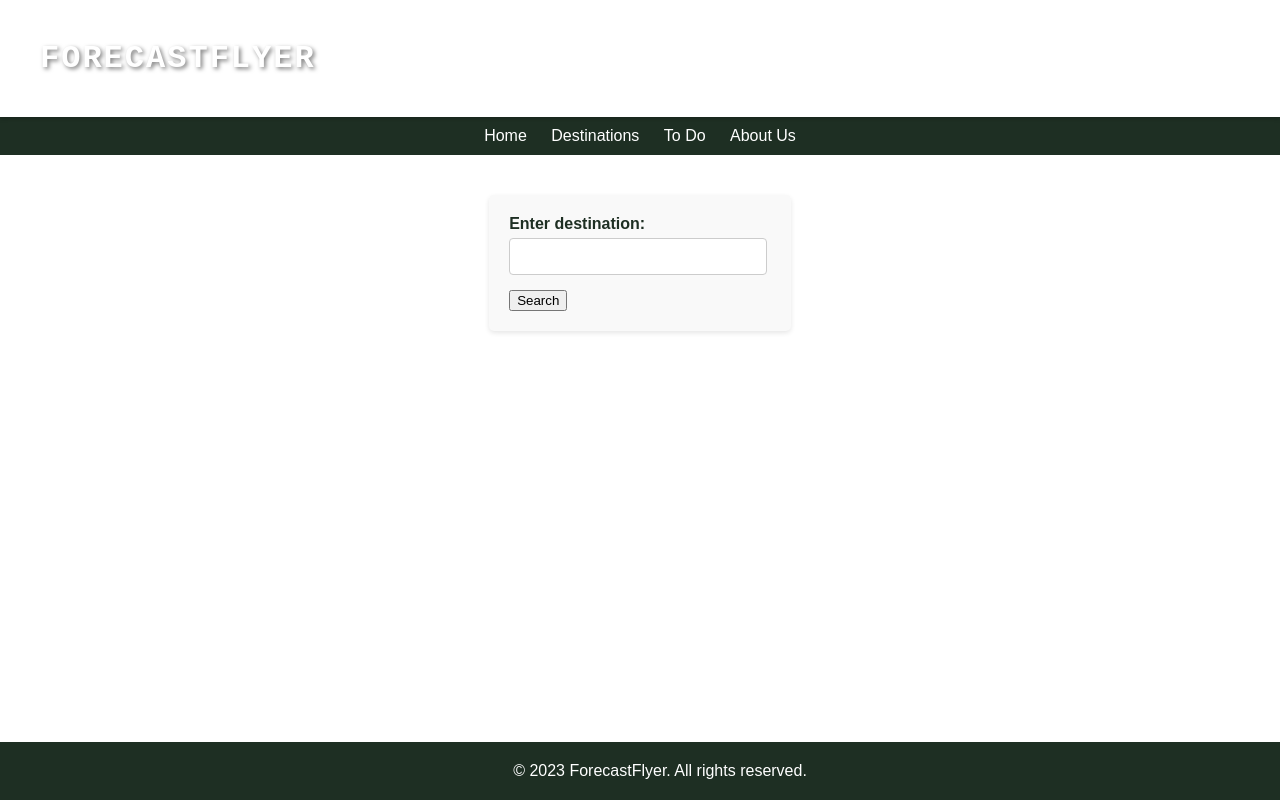
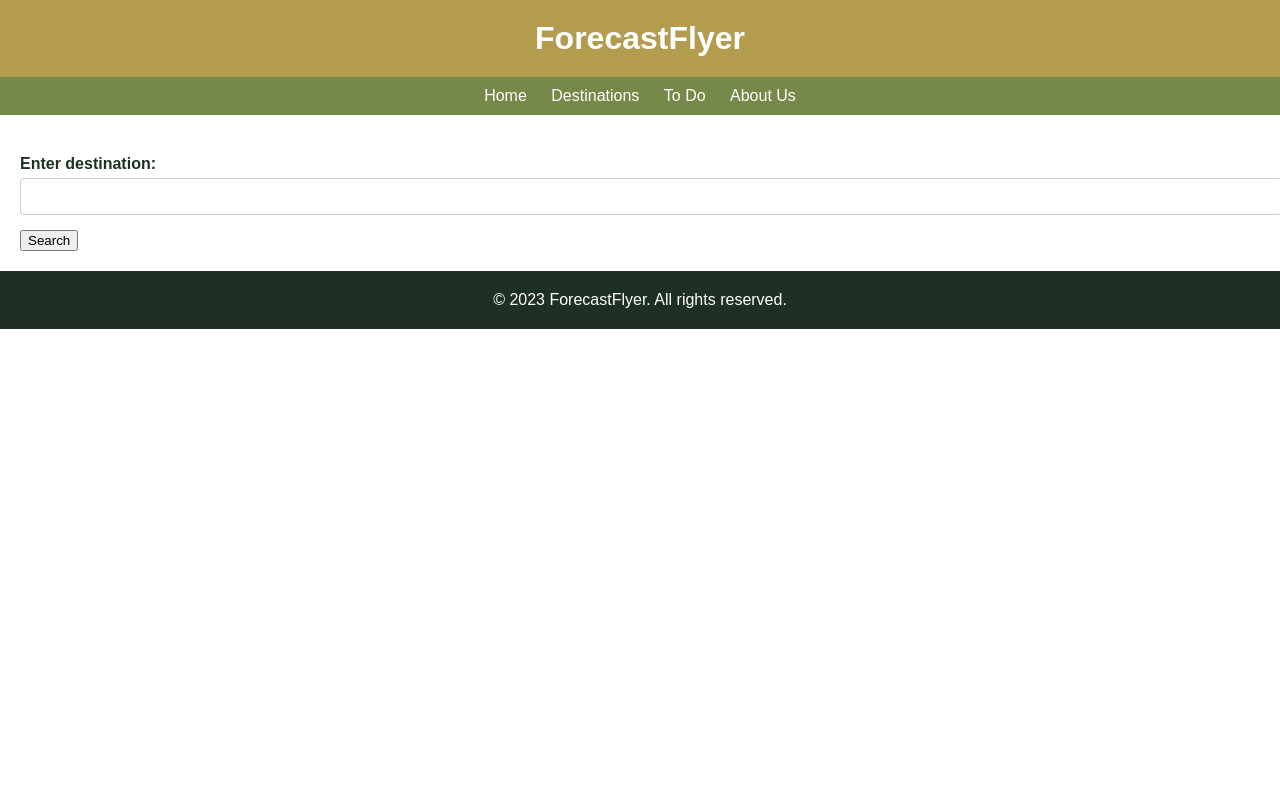
Before and after one commit to TheManWhoLikesToCode/Travel-App, a Flask app: page / in a window 1280 px wide. Run offline with Flask 3, Linux system fonts and the light colour scheme.

Commit message:
Adjusted css file

```diff
--- a/static/css/styles.css
+++ b/static/css/styles.css
@@ -1,52 +1,32 @@
 /* Reset default margins and paddings */
-body,
-h1,
-h2,
-h3,
-h4,
-h5,
-h6,
-p,
-form,
-ul,
-li {
+body, h1, h2, h3, h4, h5, h6, p, form, ul {
   margin: 0;
   padding: 0;
+}
+
+li{
+  margin: 20px;
+  color: #1c6338fe;
 }
 
 /* Set default font family and color */
 body {
   font-family: Arial, sans-serif;
-  color: #1e2f23; /* Dark green */
+  color: #1e2f23;
 }
 
 /* Header styles */
 header {
-  display: flex; /* Use flexbox for layout */
-  justify-content: space-between; /* Space out the logo and navigation */
-  align-items: center; /* Center items vertically */
-  background: linear-gradient(rgba(179, 156, 77, 0.5), rgba(179, 156, 77, 0.5)),
-    var(--header-background-image) no-repeat center center / cover;
+  background-color: #b39c4d;
   color: #fff;
-  padding: 40px; /* Reduce vertical padding, keep horizontal padding */
+  padding: 20px;
+  text-align: center;
   box-shadow: 0 2px 4px rgba(0, 0, 0, 0.2);
-  position: sticky; /* Make the header sticky */
-  top: 0; /* Stick to the top of the page */
-  z-index: 1000; /* Ensure the header is above other elements */
-}
-
-header h1 {
-  margin: 0; /* Remove margin from the logo */
-  font-size: 32px; /* Increase the logo size */
-  text-transform: uppercase; /* Make the logo uppercase */
-  letter-spacing: 2px; /* Add letter spacing to the logo */
-  text-shadow: 2px 2px 4px rgba(0, 0, 0, 0.5); /* Add text shadow for depth */
-  font-family: "Courier New", Courier, monospace; /* Change the font to something more unique */
 }
 
 /* Navigation styles */
 nav {
-  background-color: #1e2f23; /* Olive green */
+  background-color: #768948;
   color: #fff;
   padding: 10px;
   text-align: center;
@@ -60,17 +40,12 @@ nav a {
 }
 
 nav a:hover {
-  color: #b39c4d; /* Gold */
+  color: #b39c4d;
 }
 
 /* Section styles */
 section {
   padding: 20px;
-  background: #f9f9f9; /* Light grey background */
-  border-radius: 5px; /* Rounded corners */
-  box-shadow: 0 2px 5px rgba(0, 0, 0, 0.1); /* Box shadow for a "lifted" effect */
-  max-width: 800px; /* Limit the width */
-  margin: 20px auto; /* Center the section */
 }
 
 h2 {
@@ -79,8 +54,6 @@ h2 {
 }
 
 form {
-  display: grid; /* Use grid for form layout */
-  grid-gap: 20px; /* Space between form elements */
   margin-top: 20px;
 }
 
@@ -92,7 +65,7 @@ label {
 
 input[type="text"] {
   padding: 10px;
-  width: 90%;
+  width: 100%;
   margin-bottom: 15px;
   border: 1px solid #ccc;
   border-radius: 4px;
@@ -100,37 +73,35 @@ input[type="text"] {
 
 input[type="submit"] {
   padding: 10px 20px;
-  background: linear-gradient(
-    to right,
-    #607744,
-    #34623f
-  ); /* Gradient from dark green to darker green */
+  background-color: #607744;
   color: #fff;
   border: none;
   cursor: pointer;
   transition: background-color 0.3s ease;
-  border-radius: 5px; /* Rounded corners */
 }
 
 input[type="submit"]:hover {
-  background: linear-gradient(
-    to right,
-    #34623f,
-    #607744
-  ); /* Reverse gradient on hover */
+  background-color: #34623f;
 }
 
 /* Footer styles */
 footer {
-  background-color: #1e2f23; /* Darkest green */
+  background-color: #1e2f23;
   color: #fff;
   padding: 20px;
   text-align: center;
-  position: fixed;
-  bottom: 0;
-  width: 100%;
 }
 
 .footer-text {
   font-size: 14px;
 }
+
+.footer-link {
+  color: #fff;
+  text-decoration: none;
+  transition: color 0.3s ease;
+}
+
+.footer-link:hover {
+  color: #b39c4d;
+}
```
